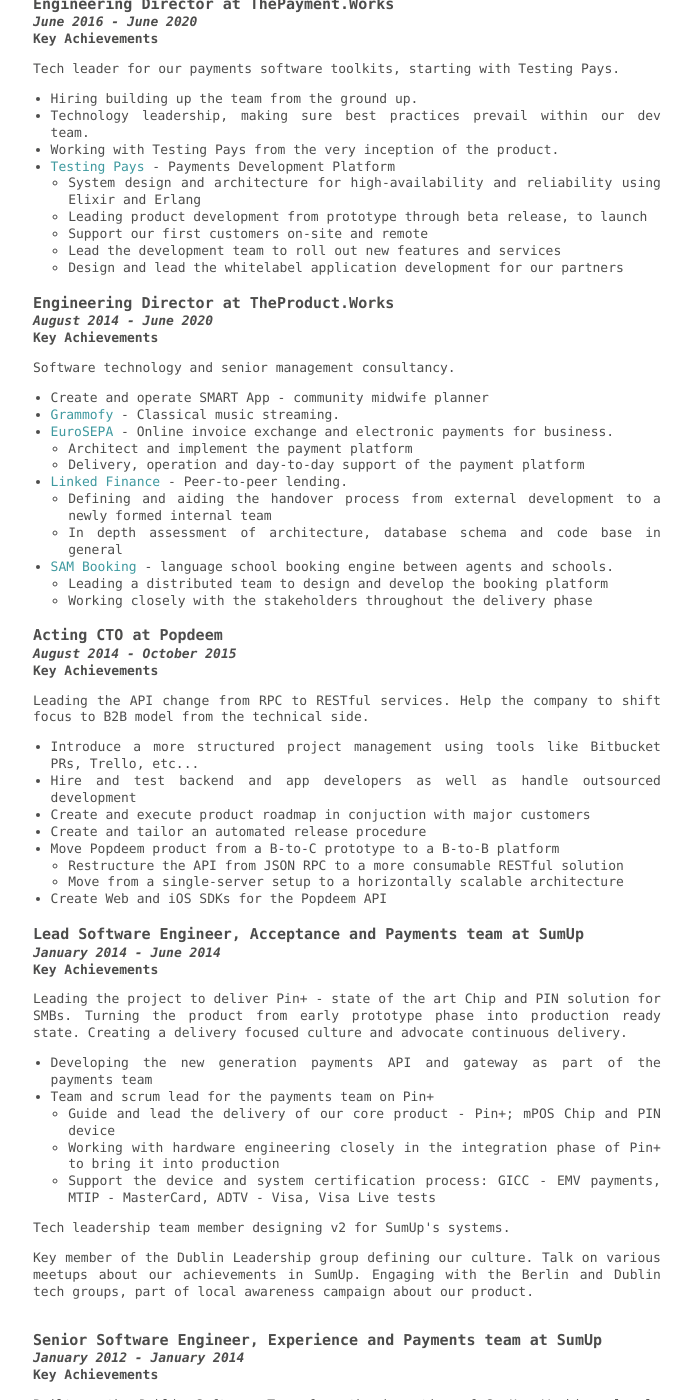
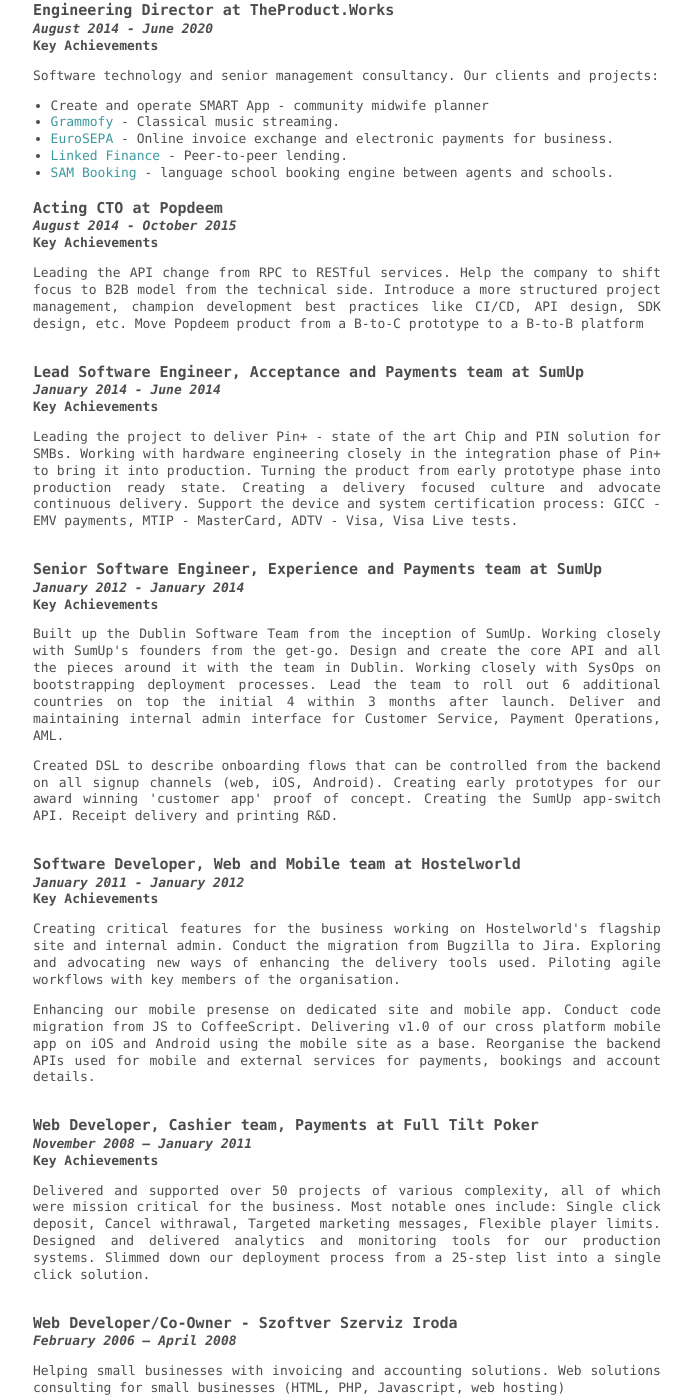
Before and after one commit to marjaimate/marjaimate.github.io, a Jekyll site: the page built from about.html, in a window 1280 px wide and 1400 px high, scrolled down 1304 px. Shown: the whole window, without its empty margins (293-985 px from the left). Built offline with Jekyll 4.4.1, drawn with Linux system fonts in a browser that asks for light colours; some of the changed text lies outside the part shown.

Commit message:
Slimmed down the CV part

```diff
--- a/about.html
+++ b/about.html
@@ -14,25 +14,33 @@
   </section>
   <br/>
   <section class="resume post">
+    <h3>Engineering Manager at <a href="https://primer.io" target="_blank">Primer</a></h3>
+    <h4>Feb 2024 - </h4>
+    <h5>Key Achievements</h5>
+    <p class="key-points">
+    Leading the Acceptence Team, responsible for Mobile and Web guilds and SDKs.
+    </p>
+    <ul>
+      <li>Active part in the reorganisation to cross-functional teams</li>
+      <li>Spearhead initiatives like incident fire drills and team-wide demos</li>
+    </ul>
+    <br/>
+
+    </ul>
     <h3>Engineering Manager at Phorest</h3>
-    <h4>Nov 2021 -</h4>
+    <h4>Nov 2021 - Feb 2024</h4>
     <h5>Key Achievements</h5>
     <p class="key-points">
     Leading the Ecommerce Team, responsible for client facing Online Booking, Retail, Voucher services and Branded Apps
     </p>
     <ul>
-      <li>Phorest app, api and product architecture and development.</li>
-      <li>Co-Founding grassroots org-wide happenings, like the Quarterly Shoutout.</li>
-      <li>Liaising with other peer EMs on best practices</li>
-      <li>Managing a team of 5 Engineers, mentoring them along their path.</li>
+      <li>Co-Founding grassroots org-wide initiatives, like the Quarterly Shoutout.</li>
+      <li>Managing a team of 6 Engineers, mentoring them along their path.</li>
       <li><a href="https://phorest.com" target="_blank">Phorest Salon Software</a> - a major Beauty industry SAAS product
         <ul>
-          <li>Hire and manage the Consumer team</li>
           <li>Personal and team career goalsetting and mentoring</li>
           <li>Working with Senior Leadership and Product teams on technical and product roadmaps</li>
-          <li>Responsible for the delivery and "heartbeat" of the team</li>
           <li>Introducing KanBan and Sprint based development cycles</li>
-          <li>Internal tech talks and demos</li>
         </ul>
       </li>
     </ul>
@@ -46,15 +54,11 @@
     </p>
     <ul>
       <li>BonsaiX app, api and product architecture and development.</li>
-      <li>Fully automated deployments and environment setup.</li>
+      <li>Fully automated deployments, FAQ initialization and environment setup.</li>
       <li><a href="https://www.bonsaix.com" target="_blank">BonsaiX</a> - Knowledge management
         <ul>
-          <li>Hire and manage the team of developers to create the BonsaiX platform</li>
-          <li>Program management with all co-founders</li>
-          <li>Working closely with the UI/UX design team on the platform</li>
+          <li>Program management with all co-founders, working closely with the UI/UX design team on the platform</li>
           <li>Analytics flow for all channels from the app and services.</li>
-          <li>Automated FAQ setup for subscribers</li>
-          <li>Handle integrations with 3rd party vendors and customers.</li>
           <li>Cloud architecture and CI/CD in Azure.</li>
         </ul>
       </li>
@@ -69,29 +73,9 @@
     </p>
     <ul>
       <li>Rehaul the full architecture of CleverGift in AWS, halving the monthly bills in the process.</li>
-      <li>Fully automated deployments and environment setup.</li>
-      <li>Reporting infrastructure
-        <ul>
-          <li>Architect a cloud-based, serverless solution to manage data flow between main Databases and a central reporting Database</li>
-          <li>Manage data integrity and reporting for internal and external teams</li>
-          <li>Setup and Manage reporting dashboards and metrics</li>
-        </ul>
-      </li>
-      <li><a href="https://clevercards.com" target="_blank">CleverCards</a> - E-Gift Cards
-        <ul>
-          <li>Architect card issuing solutions for CleverGift.</li>
-          <li>Analytics flow for all channels from the app and services.</li>
-          <li>Handling integrations with 3rd party vendors.</li>
-          <li>Whitelabel solution for partners of CleverGift.</li>
-          <li>Design and lead the mobile and external API to be used by partners.</li>
-        </ul>
-      </li>
-      <li><a href="https://clevercards.com" target="_blank">CleverCards</a> - Corporate ordering
-        <ul>
-          <li>Architect the corporate order portal for CleverGift.</li>
-          <li>Handle integrations with 3rd party vendors and customers.</li>
-        </ul>
-      </li>
+      <li>Reporting infrastructure: >rchitect a cloud-based, serverless solution to manage data flow between main Databases and a central reporting Database</li>
+      <li><a href="https://clevercards.com" target="_blank">E-Gift Cards</a>: Whitelabel solution for partners of CleverGift. Design and lead the mobile and external API to be used by partners.</li>
+      <li><a href="https://clevercards.com" target="_blank">Corporate ordering</a>: Portal Architecture & 3rd party integrations</li>
     </ul>
     <br/>
 
@@ -99,117 +83,47 @@
     <h4>June 2016 - June 2020</h4>
     <h5>Key Achievements</h5>
     <p class="key-points">
-    Tech leader for our payments software toolkits, starting with Testing Pays.
+    Tech leader for our payments software toolkits, starting with Testing Pays. System design and architecture for high-availability and reliability using Elixir and Erlang. Design and lead the whitelabel application development for our partners.
     </p>
-    <ul>
-      <li>Hiring building up the team from the ground up.</li>
-      <li>Technology leadership, making sure best practices prevail within our dev team.</li>
-      <li>Working with Testing Pays from the very inception of the product.</li>
-      <li><a href="http://www.testingpays.com" target="_blank">Testing Pays</a> - Payments Development Platform
-        <ul>
-          <li>System design and architecture for high-availability and reliability using Elixir and Erlang</li>
-          <li>Leading product development from prototype through beta release, to launch</li>
-          <li>Support our first customers on-site and remote</li>
-          <li>Lead the development team to roll out new features and services</li>
-          <li>Design and lead the whitelabel application development for our partners</li>
-        </ul>
-      </li>
-    </ul>
     <br/>
 
     <h3>Engineering Director at TheProduct.Works</h3>
     <h4>August 2014 - June 2020</h4>
     <h5>Key Achievements</h5>
     <p class="key-points">
-    Software technology and senior management consultancy.
+    Software technology and senior management consultancy. Our clients and projects:
     </p>
     <ul>
       <li>Create and operate SMART App - community midwife planner </li>
       <li><a href="https://grammofy.com/player/" target="_blank">Grammofy</a> - Classical music streaming.</li>
-      <li><a href="http://eurosepa.com" target="_blank">EuroSEPA</a> - Online invoice exchange and electronic payments for business.
-        <ul>
-          <li>Architect and implement the payment platform</li>
-          <li>Delivery, operation and day-to-day support of the payment platform</li>
-        </ul>
-      </li>
-      <li><a href="https://linkedfinance.com" target="_blank">Linked Finance</a> - Peer-to-peer lending.
-        <ul>
-          <li>Defining and aiding the handover process from external development to a newly formed internal team</li>
-          <li>In depth assessment of architecture, database schema and code base in general</li>
-        </ul>
-      </li>
-      <li><a href="http://booking.samplatform.com" target="_blank">SAM Booking</a> - language school booking engine between agents and schools.
-        <ul>
-          <li>Leading a distributed team to design and develop the booking platform</li>
-          <li>Working closely with the stakeholders throughout the delivery phase</li>
-        </ul>
-      </li>
+      <li><a href="http://eurosepa.com" target="_blank">EuroSEPA</a> - Online invoice exchange and electronic payments for business.</li>
+      <li><a href="https://linkedfinance.com" target="_blank">Linked Finance</a> - Peer-to-peer lending.</li>
+      <li><a href="http://booking.samplatform.com" target="_blank">SAM Booking</a> - language school booking engine between agents and schools.</li>
     </ul>
     <br/>
     <h3>Acting CTO at Popdeem</h3>
     <h4>August 2014 - October 2015</h4>
     <h5>Key Achievements</h5>
     <p class="key-points">
-    Leading the API change from RPC to RESTful services. Help the company to shift focus to B2B model from the technical side.
+    Leading the API change from RPC to RESTful services. Help the company to shift focus to B2B model from the technical side. Introduce a more structured project management, champion development best practices like CI/CD, API design, SDK design, etc. Move Popdeem product from a B-to-C prototype to a B-to-B platform
     </p>
-    <ul>
-      <li>Introduce a more structured project management using tools like Bitbucket PRs, Trello, etc...</li>
-      <li>Hire and test backend and app developers as well as handle outsourced development</li>
-      <li>Create and execute product roadmap in conjuction with major customers</li>
-      <li>Create and tailor an automated release procedure</li>
-      <li>Move Popdeem product from a B-to-C prototype to a B-to-B platform
-        <ul>
-          <li>Restructure the API from JSON RPC to a more consumable RESTful solution</li>
-          <li>Move from a single-server setup to a horizontally scalable architecture</li>
-        </ul>
-      </li>
-      <li>Create Web and iOS SDKs for the Popdeem API</li>
-    </ul>
     <br/>
     <h3>Lead Software Engineer, Acceptance and Payments team at SumUp</h3>
     <h4>January 2014 - June 2014</h4>
     <h5>Key Achievements</h5>
     <p class="key-points">
-    Leading the project to deliver Pin+ - state of the art Chip and PIN solution for SMBs. Turning the product from early prototype phase into production ready state. Creating a delivery focused culture and advocate continuous delivery.
-    </p>
-    <ul>
-      <li>Developing the new generation payments API and gateway as part of the payments team</li>
-      <li>Team and scrum lead for the payments team on Pin+
-        <ul>
-          <li>Guide and lead the delivery of our core product - Pin+; mPOS Chip and PIN device</li>
-          <li>Working with hardware engineering closely in the integration phase of Pin+ to bring it into production</li>
-          <li>Support the device and system certification process: GICC - EMV payments, MTIP - MasterCard, ADTV - Visa, Visa Live tests</li>
-        </ul>
-      </li>
-    </ul>
-    <p class="key-points">
-    Tech leadership team member designing v2 for SumUp's systems.
-    </p>
-    <p class="key-points">
-    Key member of the Dublin Leadership group defining our culture. Talk on various meetups about our achievements in SumUp. Engaging with the Berlin and Dublin tech groups, part of local awareness campaign about our product.
+    Leading the project to deliver Pin+ - state of the art Chip and PIN solution for SMBs. Working with hardware engineering closely in the integration phase of Pin+ to bring it into production. Turning the product from early prototype phase into production ready state. Creating a delivery focused culture and advocate continuous delivery. Support the device and system certification process: GICC - EMV payments, MTIP - MasterCard, ADTV - Visa, Visa Live tests.
     </p>
     <br/>
     <h3>Senior Software Engineer, Experience and Payments team at SumUp</h3>
     <h4>January 2012 - January 2014</h4>
     <h5>Key Achievements</h5>
     <p class="key-points">
-    Built up the Dublin Software Team from the inception of SumUp. Working closely with SumUp's founders from the get-go. Design and create the core API and all the pieces around it with the team in Dublin. Working closely with SysOps on bootstrapping deployment processes.
+    Built up the Dublin Software Team from the inception of SumUp. Working closely with SumUp's founders from the get-go. Design and create the core API and all the pieces around it with the team in Dublin. Working closely with SysOps on bootstrapping deployment processes. Lead the team to roll out 6 additional countries on top the initial 4 within 3 months after launch. Deliver and maintaining internal admin interface for Customer Service, Payment Operations, AML.
     </p>
-    <ul>
-      <li>Deliver and maintaining internal admin interface for Customer Service, Payment Operations, AML</li>
-      <li>Design and lead core API development to handle payment transactions, merchant authentication and signups</li>
-      <li>Create the deployment procedure and introduce continuous integration and delivery to aid the team to deploy more frequently with ease</li>
-      <li>Lead the team to roll out 6 additional countries on top the initial 4 within 3 months after launch</li>
-    </ul>
     <p class="key-points">
-    Created DSL to describe onboarding flows that can be controlled from the backend on all signup channels (web, apps). Creating early prototypes for our award winning 'customer app' proof of concept. Creating the SumUp app-switch API. Receipt delivery and printing R&D.
+    Created DSL to describe onboarding flows that can be controlled from the backend on all signup channels (web, iOS, Android). Creating early prototypes for our award winning 'customer app' proof of concept. Creating the SumUp app-switch API. Receipt delivery and printing R&D.
     </p>
-    <ul>
-      <li>Dynamic Signup DSL for centralizing signup flow to have a unified experience on all platforms(iOS, Android, web), with A/B testing &amp; analytics</li>
-      <li>Tech lead and mentor to junior developers, helping them to grow as a programmer and team player</li>
-      <li>Creating for award winning prototype for a customer payment app (Finnovate, January 2013)</li>
-      <li>Design and deliver solution for receipt printer and coherent receipt generation and display</li>
-    </ul>
     <br/>
 
     <h3>Software Developer, Web and Mobile team at Hostelworld</h3>
@@ -218,42 +132,22 @@
     <p class="key-points">
     Creating critical features for the business working on Hostelworld's flagship site and internal admin. Conduct the migration from Bugzilla to Jira. Exploring and advocating new ways of enhancing the delivery tools used. Piloting agile workflows with key members of the organisation.
     </p>
-    <ul>
-      <li>Planned and delivered high business value projects such as Promotion Platform and Quick Compare</li>
-      <li>Implement the workflow within Jira issue tracking system and migrate from Bugzilla</li>
-    </ul>
     <p class="key-points">
-      Enhancing our mobile presense on dedicated site and mobile app. Conduct code migration from JS to CoffeeScript. Delivering v1.0 of our cross platform mobile app on iOS and Android using the mobile site as a base. Reorganise the backend APIs used for mobile and external services.
+      Enhancing our mobile presense on dedicated site and mobile app. Conduct code migration from JS to CoffeeScript. Delivering v1.0 of our cross platform mobile app on iOS and Android using the mobile site as a base. Reorganise the backend APIs used for mobile and external services for payments, bookings and account details.
     </p>
-    <ul>
-      <li>Upgrade the Hostelworld iPhone app to cross platform version.</li>
-      <li>Mobile API development for mobile sites and external services (payments, bookings, account details)</li>
-    </ul>
 
     <br/>
     <h3>Web Developer, Cashier team, Payments at Full Tilt Poker</h3>
     <h4>November 2008 – January 2011</h4>
     <h5>Key Achievements</h5>
     <p class="key-points">
-    Joined the team as a Junior member, within the first few months established myself as one of the key members of Full Tilt's payments team. Delivered and supported over 50 projects of various complexity, all of which were mission critical for the business. Most notable ones include: Single click deposit, Cancel withrawal, Targeted marketing messages, Flexible player limits. Designed and delivered analytics and monitoring tools. Slimmed down our deployment process from a 25-step list into a single click solution.
+    Delivered and supported over 50 projects of various complexity, all of which were mission critical for the business. Most notable ones include: Single click deposit, Cancel withrawal, Targeted marketing messages, Flexible player limits. Designed and delivered analytics and monitoring tools for our production systems. Slimmed down our deployment process from a 25-step list into a single click solution.
     </p>
-    <ul>
-      <li>Helped the team discover and solve vulnerabilities within cashier system</li>
-      <li>Designed and created diagnostic tools for production systems</li>
-      <li>Took initiative in TDD and improving unit testing with PHPUnit </li>
-      <li>Code optimizations and refactoring on application code base and internal framework </li>
-      <li>Deployment management and improving deployment process with automated deployments</li>
-    </ul>
     <br/>
     <h3>Web Developer/Co-Owner - Szoftver Szerviz Iroda</h3>
     <h4>February 2006 – April 2008</h4>
     <p>
-      Helping small businesses with invoicing and accounting solutions. Doing web development contracts from time to time.
-    </p>
-    <ul>
-      <li>Web solutions consulting for small businesses (HTML, PHP, Javascript, web hosting)</li>
-      <li>Conducting the migration of hartlhaus.hu from the Austrian parent website</li>
-      <li>Develop applications for easier modifications made on sites by management</li>
+      Helping small businesses with invoicing and accounting solutions. Web solutions consulting for small businesses (HTML, PHP, Javascript, web hosting)
     </ul>
   </section>
   <br/>
```
Also changed, not shown: other parts of about.html (+1 -1 lines), about_detailed.html (added, +331 -0 lines), 3 other files.
